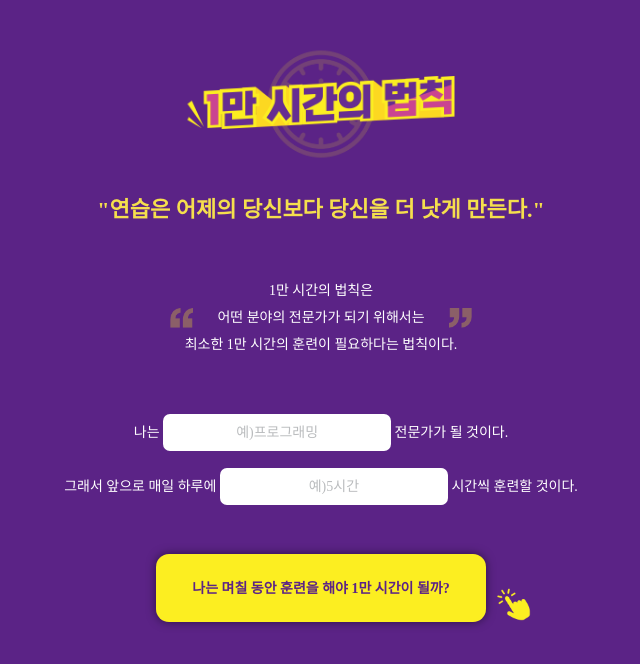
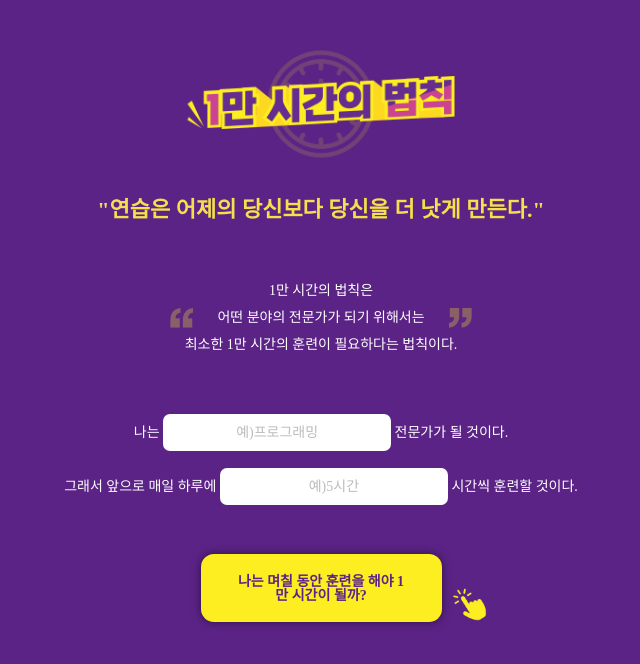
Before and after one commit to SEMINSEMINSEMIN/10000-time-rule, a plain HTML site: page index.html in a window 1280 px wide. Shown: the whole page, without its empty margins (319-959 px from the left). Drawn offline with Linux system fonts and the light colour scheme; a web font is replaced by a local one.

Commit message:
사이즈조정

```diff
--- a/css/10000hours.css
+++ b/css/10000hours.css
@@ -159,6 +159,8 @@ input:focus, textarea:focus, select:focus{
     position: relative;
     box-sizing: content-box;
     padding: 19px 36.5px 17px;
+    gap: 10px;
+    width: 168px;
     height: 32px;
     color: var(--point-text-color);
     background-color: var(--btn-color);
```
